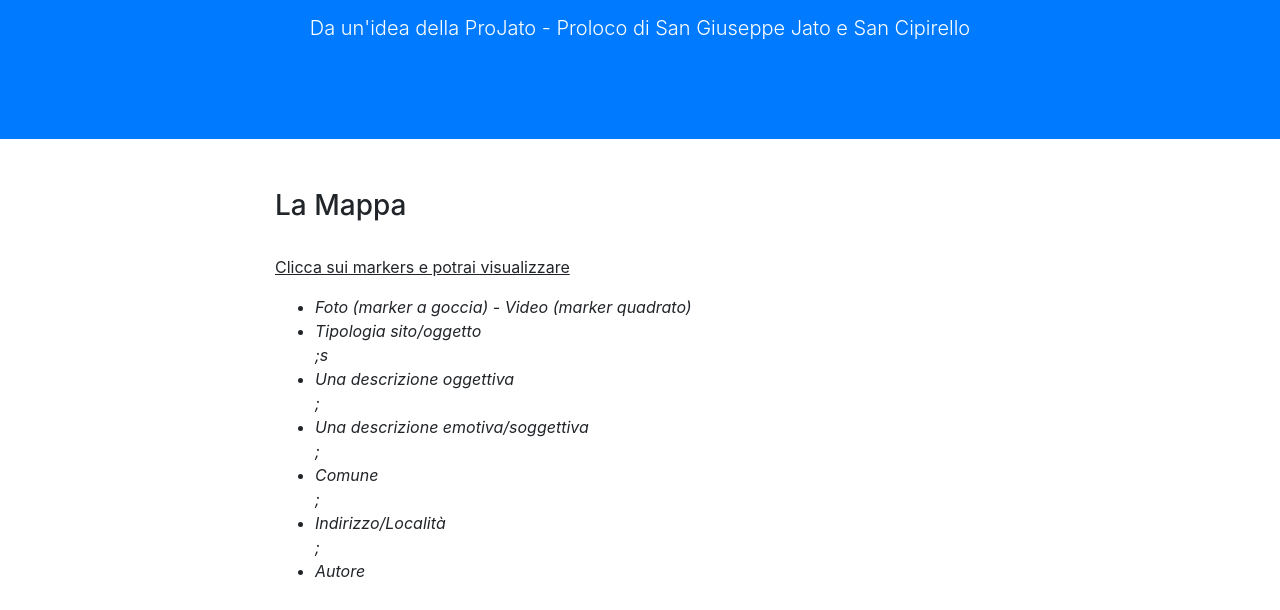
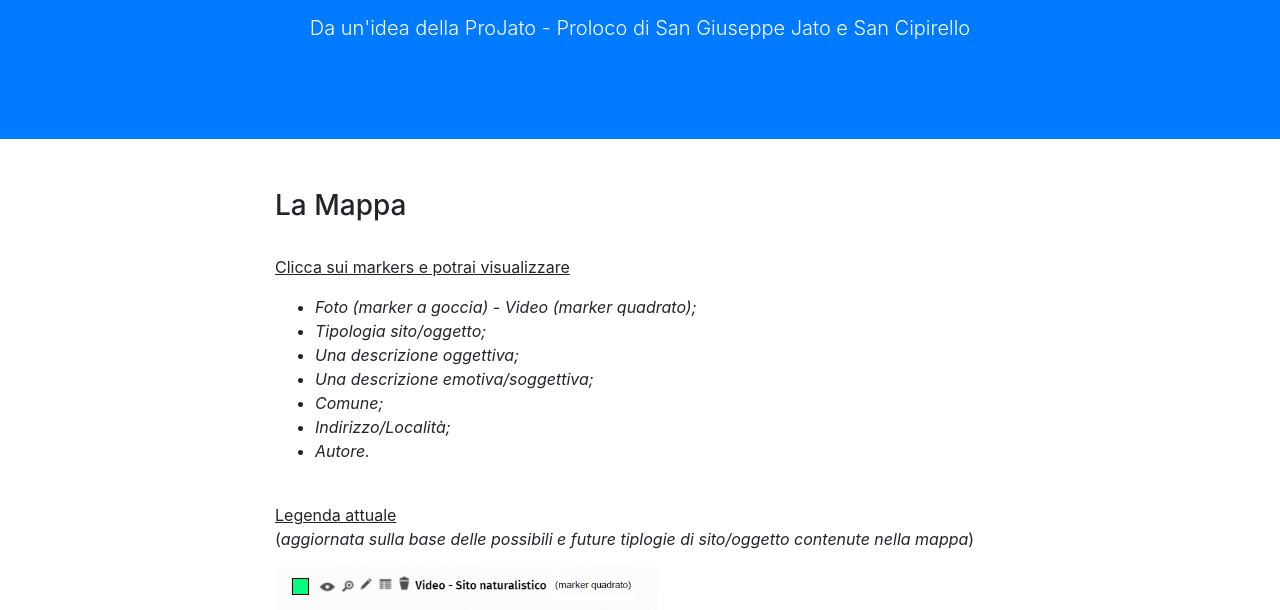
Before and after one commit to proloco-projato/mappiamolabellezza, a website with bundled scripts: page index.html in a window 1280 px wide. Shown: the part 189-799 px from the top of the page. Built offline with nearby package versions, Linux system fonts and the light colour scheme.

Commit message:
Update index.html

```diff
--- a/index.html
+++ b/index.html
@@ -98,13 +98,13 @@
           <p><u>Clicca sui markers e potrai visualizzare</u></p>
           <ul>
             <i>
-            <li>Foto (marker a goccia) - Video (marker quadrato)</li>
-            <li>Tipologia sito/oggetto</li>;s
-            <li>Una descrizione oggettiva</li>;
-            <li>Una descrizione emotiva/soggettiva</li>;
-            <li>Comune</li>;
-            <li>Indirizzo/Località</li>;
-            <li>Autore</li></i><br>.
+            <li>Foto (marker a goccia) - Video (marker quadrato);</li>
+            <li>Tipologia sito/oggetto;</li>
+            <li>Una descrizione oggettiva;</li>
+            <li>Una descrizione emotiva/soggettiva;</li>
+            <li>Comune;</li>
+            <li>Indirizzo/Località;</li>
+            <li>Autore.</li></i><br>
           </ul>
           <p> <u>Legenda attuale</u> <br>(<i>aggiornata sulla base delle possibili e future tiplogie di sito/oggetto contenute nella mappa</i>)</p>
           <img height="200" width="400" src="img/legenda.png" alt="legendamappa"><br><br>
```
